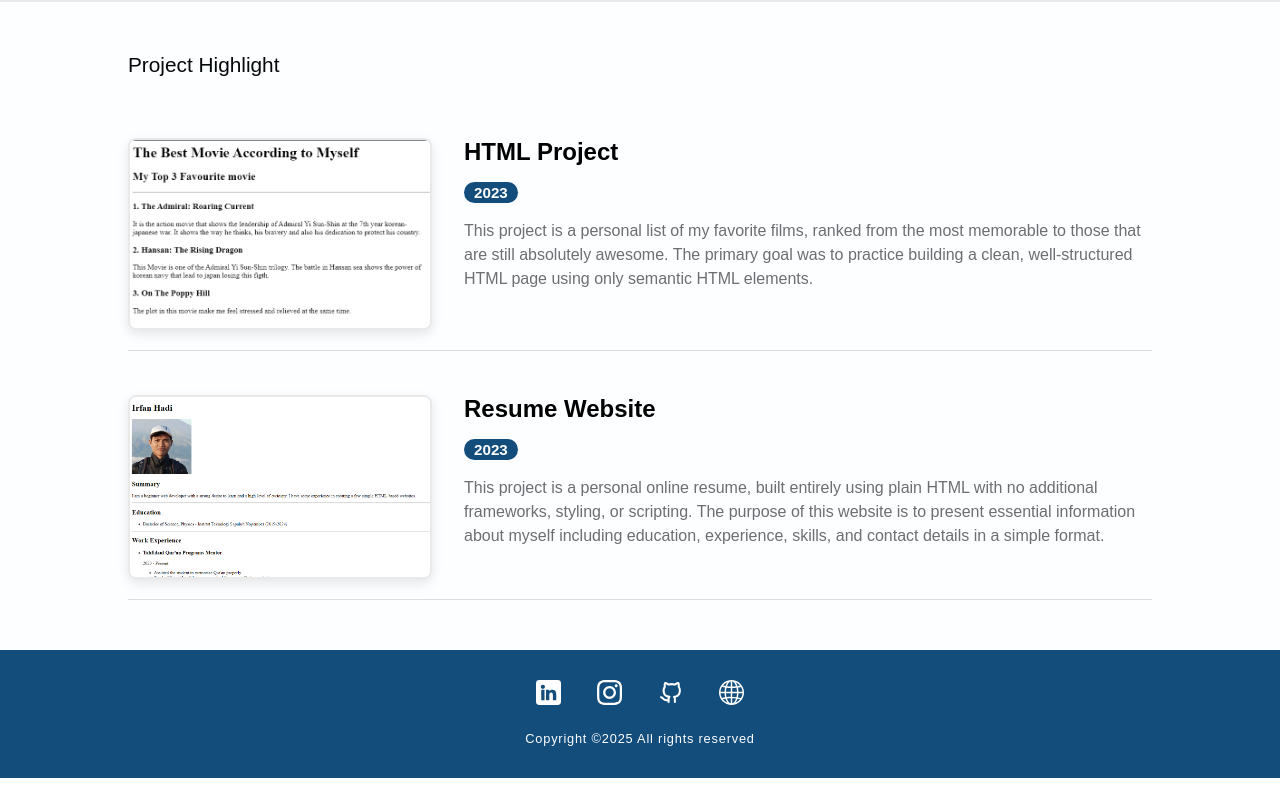
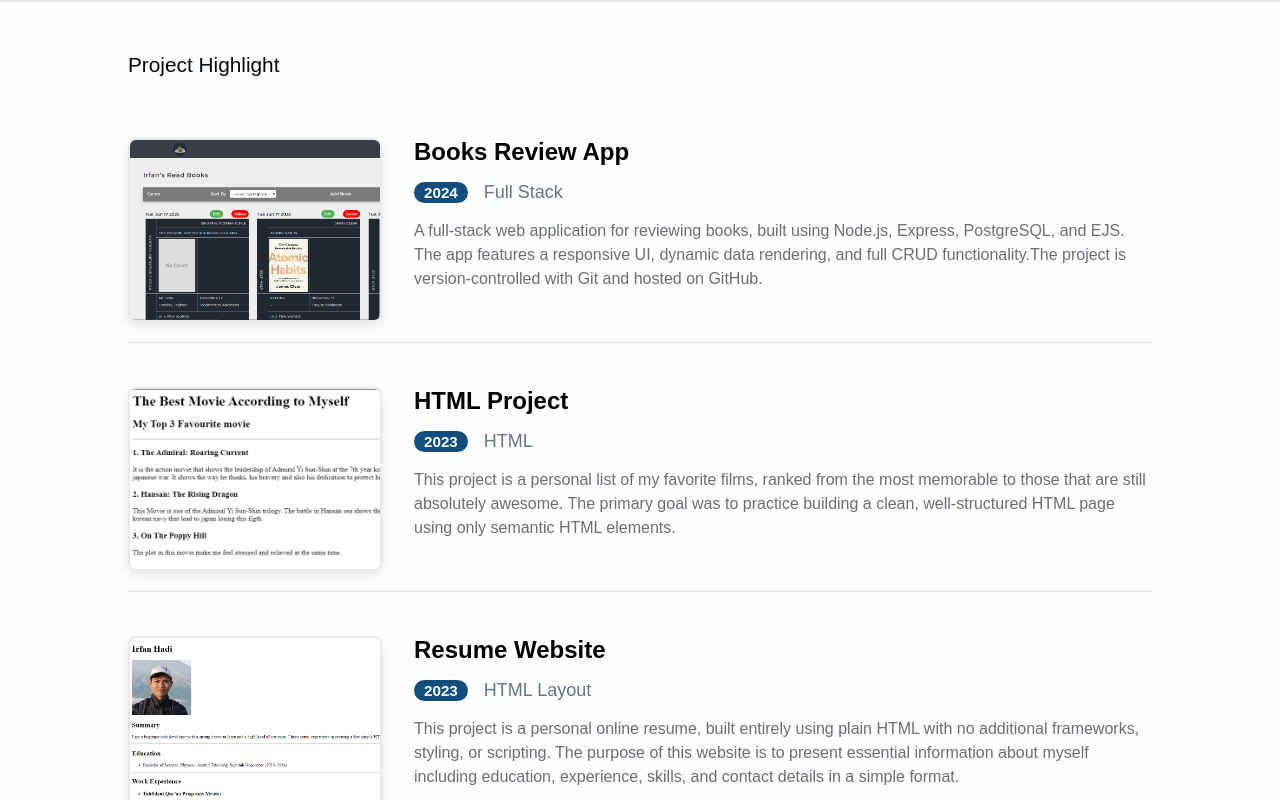
Before and after one commit to irfanhadiProject/personal-website-react, a React (Vite) app: page / in a window 1280 px wide. Shown: the part 920-1720 px from the top of the page. Before the commit the page ends 1698 px from the top, so only its background shows below. Built offline with nearby package versions, Linux system fonts and the light colour scheme.

Commit message:
Add project tag

```diff
--- a/src/components/Footer.jsx
+++ b/src/components/Footer.jsx
@@ -6,22 +6,22 @@ function Footer() {
       <div className={styles.container}>
         <ul>
           <li>
-            <a to="https://www.linkedin.com/in/irfan-hadi-364471223/">
+            <a href="https://www.linkedin.com/in/irfan-hadi-364471223/">
               <img src="/linkedin-icon.svg" />
             </a>
           </li>
           <li>
-            <a to="https://www.instagram.com/irfan._.hadi/">
+            <a href="https://www.instagram.com/irfan._.hadi/">
               <img src="/instagram-icon.svg" />
             </a>
           </li>
           <li>
-            <a to="https://github.com/irfanhadiProject">
+            <a href="https://github.com/irfanhadiProject">
               <img src="/github-icon.svg" />
             </a>
           </li>
           <li>
-            <a to="https://irfanhadiproject.github.io/personal-website/">
+            <a href="https://irfanhadiproject.github.io/personal-website/">
               <img src="/web-icon.svg" />
             </a>
           </li>
--- a/src/components/Navbar.module.css
+++ b/src/components/Navbar.module.css
@@ -78,6 +78,7 @@
     top: 70px;
     right: 0;
     width: 150px;
+    gap: 0.25rem;
     padding: 1rem;
     box-shadow: 0 4px 6px rgba(0, 0, 0, 0.281);
     transition: all 0.3s ease;
--- a/src/components/PortofolioItem.jsx
+++ b/src/components/PortofolioItem.jsx
@@ -1,14 +1,25 @@
 import { Link } from 'react-router-dom';
 import styles from './PortofolioItem.module.css';
 
-function PortofolioItem({ link, image, alt, title, year, description }) {
+function PortofolioItem({
+  link,
+  image,
+  alt,
+  title,
+  year,
+  category,
+  description,
+}) {
   return (
     <li className={styles.item}>
       <Link to={link}>
         <img src={image} alt={alt} className={styles.image} />
         <div className={styles.content}>
           <h3 className={styles.title}>{title}</h3>
-          <span>{year}</span>
+          <div className={styles.meta}>
+            <span className={styles.year}>{year}</span>
+            <span className={styles.category}>{category}</span>
+          </div>
           <p className={styles.description}>{description}</p>
         </div>
       </Link>
--- a/src/components/PortofolioItem.module.css
+++ b/src/components/PortofolioItem.module.css
@@ -35,7 +35,18 @@
   height: 200px;
 }
 
-.content span {
+.description {
+  color: #6c6e72;
+  font-size: 1rem;
+}
+
+.meta {
+  display: flex;
+  gap: 1rem;
+  font-size: 1.125rem;
+}
+
+.year {
   color: white;
   background-color: #134d7c;
   font-size: 0.95rem;
@@ -45,8 +56,8 @@
   align-self: flex-start;
 }
 
-.description {
-  color: #6c6e72;
+.category {
+  color: #64748b;
 }
 
 @media (max-width: 700px) {
--- a/src/components/ProjectHighlight.jsx
+++ b/src/components/ProjectHighlight.jsx
@@ -7,10 +7,32 @@ function ProjectHighlight() {
         <h2>Project Highlight</h2>
         <ul>
           <li>
+            <img src="/src/assets/images/books-review-app.png" />
+            <div>
+              <h3>Books review app</h3>
+              <div>
+                <span>2024</span>
+                <span>Full Stack</span>
+              </div>
+              <p>
+                A full-stack web application for reviewing books, built using
+                Node.js, Express, PostgreSQL, and EJS. The app features a
+                responsive UI, dynamic data rendering, and full CRUD
+                functionality.The project is version-controlled with Git and
+                hosted on GitHub.
+              </p>
+            </div>
+          </li>
+
+          <li>
             <img src="/src/assets/images/movie-ranking.png" />
             <div>
               <h3>HTML Project</h3>
-              <span>2023</span>
+              <div>
+                <span>2023</span>
+                <span>HTML</span>
+              </div>
+
               <p>
                 This project is a personal list of my favorite films, ranked
                 from the most memorable to those that are still absolutely
@@ -24,7 +46,11 @@ function ProjectHighlight() {
             <img src="/src/assets/images/html-only-resume.png" />
             <div>
               <h3>Resume website</h3>
-              <span>2023</span>
+              <div>
+                <span>2023</span>
+                <span>HTML Layout</span>
+              </div>
+
               <p>
                 This project is a personal online resume, built entirely using
                 plain HTML with no additional frameworks, styling, or scripting.
--- a/src/components/ProjectHighlight.module.css
+++ b/src/components/ProjectHighlight.module.css
@@ -28,7 +28,10 @@
 }
 
 .project img {
-  width: 300px;
+  object-fit: cover;
+  object-position: top left;
+  width: 250px;
+  height: 180px;
   border: 2px solid #e9e9e9;
   border-radius: 8px;
   box-shadow: 0 4px 12px rgba(0, 0, 0, 0.1);
@@ -46,14 +49,23 @@
   gap: 1rem;
 }
 
-.project span {
+.project div > div {
+  display: flex;
+  gap: 1rem;
+  font-size: 1.125rem;
+}
+
+.project div > span:first-child {
   color: white;
   background-color: #134d7c;
   font-size: 0.95rem;
   font-weight: 600;
   padding: 2px 10px;
   border-radius: 999px;
-  align-self: flex-start;
+}
+
+.project div > span:last-child {
+  color: #64748b;
 }
 
 @media (max-width: 600px) {
--- a/src/pages/Portofolio.jsx
+++ b/src/pages/Portofolio.jsx
@@ -7,11 +7,22 @@ function Portofolio() {
     <article className={styles.portofolio}>
       <Container title="My project">
         <PortofolioItem
+          link="https://github.com/irfanhadiProject/books-review"
+          image="/src/assets/images/books-review-app.png"
+          alt="Books review app"
+          title="Books review app"
+          year="2024"
+          category="Full Stack"
+          description="A full-stack web application for reviewing books, built using Node.js, Express, PostgreSQL, and EJS. The app features a responsive UI, dynamic data rendering, and full CRUD functionality.The project is version-controlled with Git and hosted on GitHub."
+        />
+
+        <PortofolioItem
           link="/portofolio/movie-ranking"
           image="/src/assets/images/movie-ranking.png"
           alt="movie ranking"
           title="favorite film ranking"
           year="2023"
+          category="HTML"
           description="This project is a personal list of my favorite films, ranked from the most memorable to those that are still absolutely awesome. The primary goal was to practice building a clean, well-structured HTML page using only semantic HTML elements."
         />
 
@@ -21,6 +32,7 @@ function Portofolio() {
           alt="html only resume"
           title="html only resume"
           year="2023"
+          category="HTML Layouting"
           description="This project is a personal online resume, built entirely using plain HTML with no additional frameworks, styling, or scripting. The purpose of this website is to present essential information about myself including education, experience, skills, and contact details in a simple format"
         />
 
@@ -30,6 +42,7 @@ function Portofolio() {
           alt="birthday invitation"
           title="birthday party invitation"
           year="2023"
+          category="HTML"
           description="This project is a digital birthday invitation built entirely using plain HTML, with no additional styling frameworks or scripting. It serves to warmly invite guests by presenting key event details such as date, time, and location in a simple and accessible layout."
         />
       </Container>
```
Also changed, not shown: src/assets/images/books-review-app.png (added).
